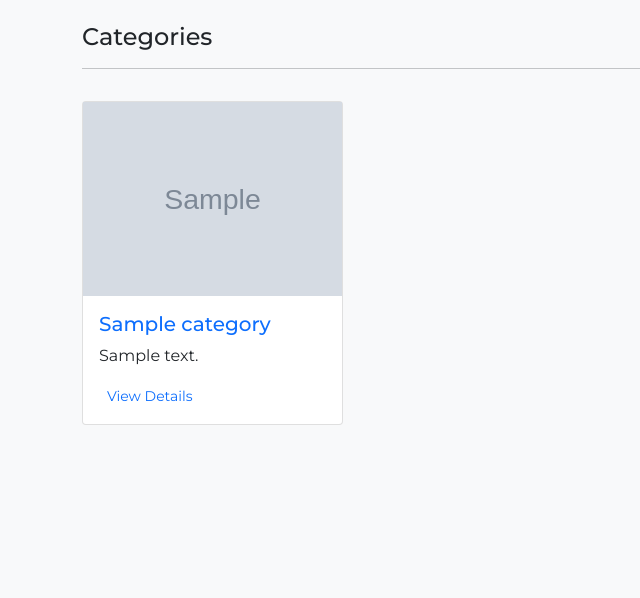
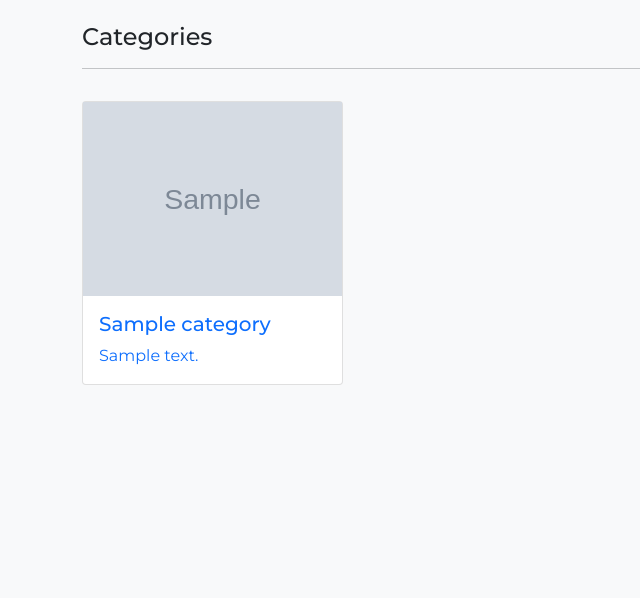
Before and after one commit to shafeer2511/E-Commerce, a Django app: page /collection/ in a window 1280 px wide. Shown: the part 513-1111 px from the top of the page, without its empty margins (0-640 px from the left). Run offline with Django 5.2, Linux system fonts and the light colour scheme; tables that the repository leaves empty hold one stand-in row (values such as "Sample post"); grey boxes marked "Sample" are stand-in pictures.

Commit message:
Update collection.html

```diff
--- a/shop/templates/shop/collection.html
+++ b/shop/templates/shop/collection.html
@@ -27,11 +27,11 @@
         <div class="col-md-4 col-lg-3">
           <div class="card my-3">
             <img src="{{item.image.url}}"  class="card-image-top" alt="Categories">
-            {% comment %} <a href="{% url 'collection' item.name %}"> {% endcomment %}
+            <a href="{% url 'collection' item.name %}">
             <div class="card-body">
               <h5 class="card-title text-primary">{{ item.name }}</h5>
               <p class="card-text">{{ item.description }}</p>
-                <a href='' class='btn-btn-primary btn-sm'>View Details</a>
+                {% comment %} <a href='' class='btn-btn-primary btn-sm'>View Details</a> {% endcomment %}
             </div>
           </a>
           </div>
```
